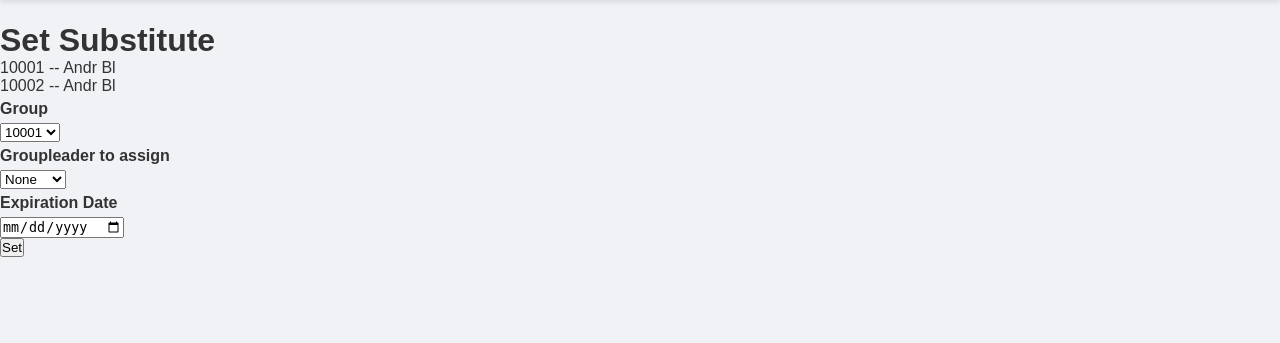
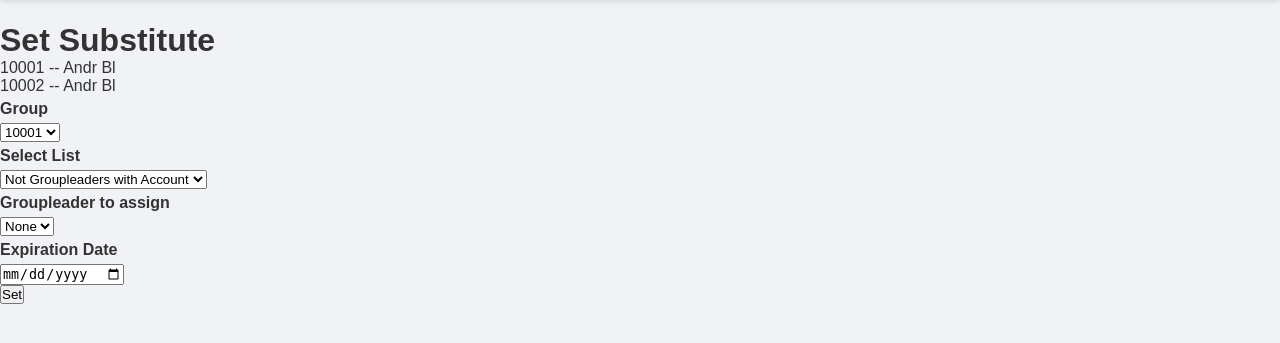
Before and after one commit to Kohlelol/EssenSchmeckt, a Django app: page /database/setsubstitute/ in a window 1280 px wide. Shown: the part 50-393 px from the top of the page. Run offline with Django 3.2, Linux system fonts and the light colour scheme; a user stored in the database is signed in; data comes from the database, SQL or seed files in the repository; data that the repository does not hold is empty.

Commit message:
added option to enroll new groupleaders set subsitute

```diff
--- a/Softwarepraktikum/database/templates/database/setsubstitute.html
+++ b/Softwarepraktikum/database/templates/database/setsubstitute.html
@@ -24,12 +24,15 @@
         {% endfor %}
     </select><br>
 
+    <label for="list_type">Select List</label>
+    <select id="list_type">
+        <option value="not_groupleaders">Not Groupleaders with Account</option>
+        <option value="groupleaders">Groupleaders</option>
+    </select><br>
+
     <label for="person_id">Groupleader to assign</label>
     <select name="person_id" id="person_id">
         <option value="">None</option>
-        {% for groupleader in groupleaders %}
-            <option value="{{ groupleader.id }}">{{ groupleader.first_name }} {{ groupleader.last_name }}</option>
-        {% endfor %}
     </select><br>
 
     <label for="expire_date">Expiration Date</label>
@@ -38,4 +41,36 @@
 
     <button type="submit">Set</button>
 </form>
+
+
 {% endblock %}
+
+{% block scripts %}
+<script>
+    document.addEventListener('DOMContentLoaded', function() {
+        const listTypeSelect = document.getElementById('list_type');
+        const personSelect = document.getElementById('person_id');
+
+        listTypeSelect.addEventListener('change', function() {
+            const listType = this.value;
+            const url = '{% url "database:fetch_groupleaders" %}?list_type=' + listType;
+
+            fetch(url)
+                .then(response => response.json())
+                .then(data => {
+                    personSelect.innerHTML = '<option value="">None</option>'; // Clear existing options
+                    data.forEach(person => {
+                        const option = document.createElement('option');
+                        option.value = person.id;
+                        option.textContent = `${person.first_name} ${person.last_name}`;
+                        personSelect.appendChild(option);
+                    });
+                })
+                .catch(error => console.error('Error fetching persons:', error));
+        });
+
+        // Trigger change event to populate the person select element initially
+        listTypeSelect.dispatchEvent(new Event('change'));
+    });
+</script>
+{% endblock %}
--- a/Softwarepraktikum/database/urls.py
+++ b/Softwarepraktikum/database/urls.py
@@ -18,4 +18,5 @@ urlpatterns = [
     path('set_food/', views.set_food, name='set_food'),
     path('create_accounts/', views.create_accounts, name='create_accounts'),
     path('create_person/', views.create_person, name='create_person'),
+    path('fetch_groupleaders/', views.fetch_groupleaders, name='fetch_groupleaders'),
 ]
--- a/Softwarepraktikum/database/views.py
+++ b/Softwarepraktikum/database/views.py
@@ -288,44 +288,14 @@ def setsubstitute(request):
 
     groupleader_instances = groupleader.objects.all()
 
-    return render(request, 'database/setsubstitute.html', {'groupleaders': groupleaders, 'groups': groups, 'groupleader_instances': groupleader_instances})
+    not_groupleaders_with_account = person.objects.exclude(id__in=all_groupleaders)
+    not_groupleaders_with_account = not_groupleaders_with_account.exclude(user=None)
+
+    return render(request, 'database/setsubstitute.html', {'groupleaders': list(groupleaders.values('id', 'first_name', 'last_name')), 'groups': groups, 'groupleader_instances': groupleader_instances, 'not_groupleaders_with_account': list(not_groupleaders_with_account.values('id', 'first_name', 'last_name'))})
 
 @login_required
 @group_required('management')
 def create_accounts(request):
-    if request.method == 'POST':
-        username = request.POST.get('username')
-        first_name = request.POST.get('first_name')
-        last_name = request.POST.get('last_name')
-        email = request.POST.get('email')
-        password = request.POST.get('password')
-        password_confirm = request.POST.get('password_confirm')
-        person_id = request.POST.get('person_id')
-        permission_groups = request.POST.getlist('permission_groups')
-
-        if password != password_confirm:
-            messages.error(request, 'Passwords do not match.')
-        else:
-            try:
-                user = User.objects.create_user(username=username, first_name=first_name, last_name=last_name, email=email, password=password)
-            except IntegrityError:
-                messages.error(request, 'Username already exists.')
-                return redirect('database:create_accounts')
-
-            for permission_group in permission_groups:
-                group = Group.objects.get(name=permission_group)
-                user.groups.add(group)
-
-            if person_id:
-                person_instance = person.objects.get(id=person_id)
-                if person_instance.user:
-                    messages.error(request, 'Account already exists for the given person.')
-                    return redirect('database:create_accounts')
-                person_instance.user = user
-                person_instance.save()
-
-            messages.success(request, 'Account created successfully.')
-            return redirect('database:create_accounts')
 
     groups = Group.objects.all()
 
@@ -344,7 +314,70 @@ def create_accounts(request):
         facility_id = logged_in_person.group.facility_id
         assignable_persons = person.objects.filter(group__facility_id=facility_id)
 
-    return render(request, 'database/create_accounts.html', {'persons': assignable_persons, 'groups': groups, 'assignable_groups': assignable_groups})
+
+    if request.method == 'POST':
+        username = request.POST.get('username')
+        first_name = request.POST.get('first_name')
+        last_name = request.POST.get('last_name')
+        email = request.POST.get('email')
+        password = request.POST.get('password')
+        password_confirm = request.POST.get('password_confirm')
+        person_id = request.POST.get('person_id')
+        permission_groups = request.POST.getlist('permission_groups')
+
+        if password != password_confirm:
+            messages.error(request, 'Passwords do not match.')
+        else:
+            try:
+                user = User.objects.create_user(username=username, first_name=first_name, last_name=last_name, email=email, password=password)
+            except IntegrityError:
+                messages.error(request, 'Username already exists.')
+                return render(request, 'database/create_accounts.html', {
+                        'persons': assignable_persons,
+                        'assignable_groups': assignable_groups,
+                        'next': request.POST.get('next', '')
+                    })
+
+            for permission_group in permission_groups:
+                group = Group.objects.get(name=permission_group)
+                user.groups.add(group)
+                if permission_group == 'admin':
+                    user.is_superuser = True
+
+            if person_id:
+                person_instance = person.objects.get(id=person_id)
+                if person_instance.user:
+                    messages.error(request, 'Account already exists for the given person.')
+                    # return redirect('database:create_accounts')
+                    return render(request, 'database/create_accounts.html', {
+                        'persons': assignable_persons,
+                        'assignable_groups': assignable_groups,
+                        'next': request.POST.get('next', '')
+                    })
+                person_instance.user = user
+                person_instance.save()
+
+            messages.success(request, 'Account created successfully.')
+
+            if 'next' in request.POST:
+                return redirect(request.POST.get('next'))
+
+            return redirect('database:create_accounts')
+
+    return render(request, 'database/create_accounts.html', {'persons': assignable_persons, 'assignable_groups': assignable_groups, 'next': request.POST.get('next', '')})
+
+@login_required
+def fetch_groupleaders(request):
+    list_type = request.GET.get('list_type')
+    all_groupleaders = groupleader.objects.all().values_list('person_id', flat=True)
+
+    if list_type == 'groupleaders':
+        persons = person.objects.filter(id__in=all_groupleaders)
+    else:
+        persons = person.objects.exclude(id__in=all_groupleaders).exclude(user=None)
+
+    persons_data = [{'id': person.id, 'first_name': person.first_name, 'last_name': person.last_name} for person in persons]
+    return JsonResponse(persons_data, safe=False)
 
 @login_required
 @group_required('management')
```
Also changed, not shown: Softwarepraktikum/database/templates/database/create_accounts.html (+9 -5 lines).
